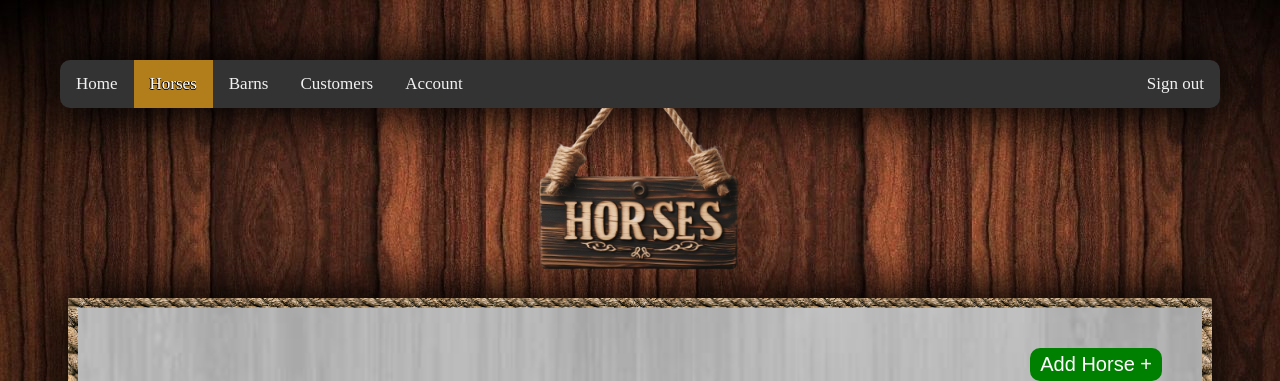
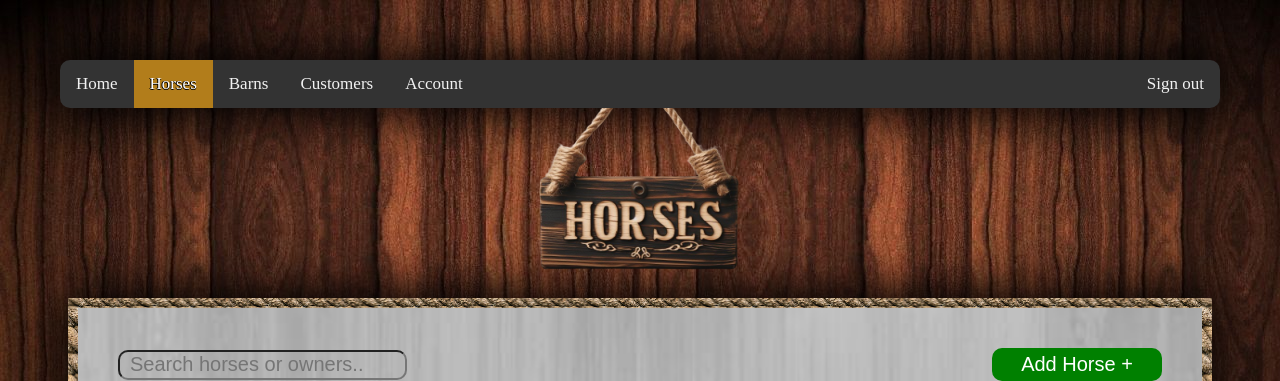
Before and after one commit to calderslom/equiterra, a PHP site: page /horses.php in a window 1280 px wide. Shown: the top 381 px of the page. Run offline with PHP 8.4, Linux system fonts and the light colour scheme; the visitor is signed in with stand-in values (Sample User, id 1); data that the repository does not hold is empty.

Commit message:
Added search functionality for tables, and fixed session_start() issue

```diff
--- a/horses.php
+++ b/horses.php
@@ -127,6 +127,31 @@ if (isset($_SESSION['user_type']) && !empty($_SESSION['user_type'])) {
 $conn->close();     // Close connection to the database
 ?>
 
+<script>
+  function searchTable() {
+    var input, filter, table, tr, td, i, txtValue;
+    input = document.getElementById("searchInput");
+    filter = input.value.toUpperCase();
+    table = document.getElementsByClassName("horse-table")[0];
+    tr = table.getElementsByTagName("tr");
+
+    for (i = 0; i < tr.length; i++) {
+      td = tr[i].getElementsByTagName("td");
+      for (var j = 0; j < td.length; j++) {
+        if (td[j]) {
+          txtValue = td[j].textContent || td[j].innerText;
+          if (txtValue.toUpperCase().indexOf(filter) > -1) {
+            tr[i].style.display = "";
+            break;
+          } else {
+            tr[i].style.display = "none";
+          }
+        }
+      }
+    }
+  }
+</script>
+
 <html>
 
 <head>
@@ -144,9 +169,12 @@ $conn->close();     // Close connection to the database
           //session_start();
           // TODO: must be changed to the horses info from the database (using their username)
           if (isset($_SESSION['horses']) && count($_SESSION['horses']) > 0) {
+            echo "<div class='action-bar'>";
+            echo "<div class='search-container'><input class='search-table' type='text' id='searchInput' onkeyup='searchTable()' placeholder='Search horses or owners..'></div>";
             if ($_SESSION['user_type'] == "Admin") {
               echo "<a href='add_horse.php'><button class='add-button'>Add Horse +</button></a>";
             }
+            echo "</div>";
             echo "<table class='horse-table'>";
             echo "<tr><th>Name</th><th>Owner</th><th>Action</th></tr>";
             // Output data of each row
--- a/index.php
+++ b/index.php
@@ -1,6 +1,8 @@
 <?php
 // Start the session
-session_start();
+if (session_status() == PHP_SESSION_NONE) {
+  session_start();
+}
 
 // $_SESSION['horses'] = array("Spirit" => "spongebob.squarepants", "Captain" => "squidward.tentacles", "Rain" => "mr.crabs");
 // $_SESSION['barns'] = array("Big Barn", "Bombastic Barn", "Baby Barn");
--- a/navbar.php
+++ b/navbar.php
@@ -2,7 +2,9 @@
   <a class="<?php echo basename($_SERVER['PHP_SELF']) == 'home.php' ? 'active' : ''; ?>" href="home.php">Home</a>
   <a class="<?php echo basename($_SERVER['PHP_SELF']) == 'horses.php' ? 'active' : ''; ?>" href="horses.php">Horses</a>
   <?php
-  session_start();
+  if (session_status() == PHP_SESSION_NONE) {
+    session_start();
+  }
   // Assuming you have the user type stored in a session variable
   if ($_SESSION['user_type'] == 'Admin') {
     // Display links for admin
--- a/signup.php
+++ b/signup.php
@@ -1,6 +1,8 @@
 <?php
 // Start the session
-session_start();
+if (session_status() == PHP_SESSION_NONE) {
+  session_start();
+}
 
 if ($_SERVER["REQUEST_METHOD"] == "POST") {
   $user_type = 'Client';
--- a/style.css
+++ b/style.css
@@ -355,7 +355,7 @@ select.form-control {
 	padding: 5px 10px;
 	cursor: pointer;
 	border-radius: 10px;
-	float: right;
+	width: 170px;
 }
 
 .back-button {
@@ -407,3 +407,24 @@ select.form-control {
 .horse-table tr:last-child td {
   border-bottom: none; /* Remove the bottom border from the last row */
 }
+
+.action-bar {
+  display: flex;
+  justify-content: flex-end;
+  align-items: center;
+}
+
+.search-container {
+  display: flex;
+  align-items: center;
+  width: 100%; /* Make the container full width */
+}
+
+.search-table {
+  height: 20px;
+  background-color: transparent;
+  font-size: 20px; /* Adjust as needed */
+  border-radius: 10px; /* Adjust as needed */
+  padding: 10px; /* Adjust as needed */
+	height: 30px;
+}
```
Also changed, not shown: barns.php (+26 -0 lines), customers.php (+25 -0 lines).
